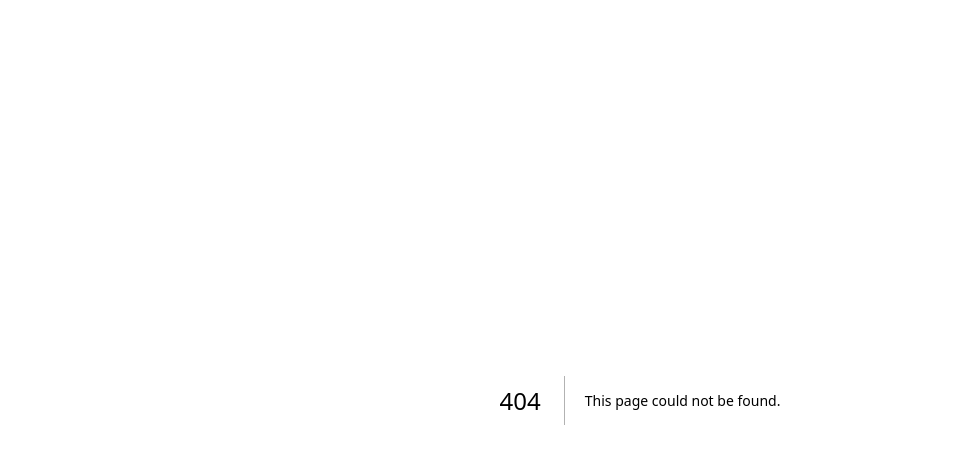
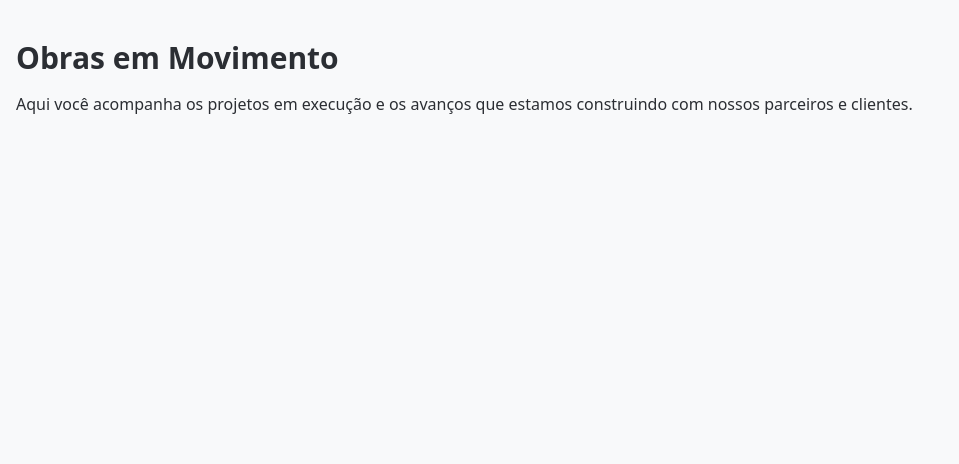
Before and after one commit to romuloloesch/painel-oracular-v1, a Next.js app: page /obras-em-movimento in a window 1280 px wide. Before the commit this address had no page. Shown: the top 464 px of the page, without its empty margins (0-959 px from the left). Built offline with nearby package versions, Linux system fonts and the light colour scheme.

Commit message:
Create page.tsx
obras e será pontes

```diff
--- /dev/null
+++ b/app/obras-em-movimento/page.tsx
@@ -0,0 +1,18 @@
+import type { Metadata } from "next";
+
+export const metadata: Metadata = {
+  title: "Obras em Movimento | Loesch & Oráculo Consultoria",
+  description: "Projetos e iniciativas em andamento sob a direção da Loesch & Oráculo.",
+};
+
+export default function ObrasEmMovimento() {
+  return (
+    <main className="container mx-auto px-4 py-10">
+      <h1 className="text-3xl font-bold mb-4">Obras em Movimento</h1>
+      <p>
+        Aqui você acompanha os projetos em execução e os avanços que estamos
+        construindo com nossos parceiros e clientes.
+      </p>
+    </main>
+  );
+}
```
